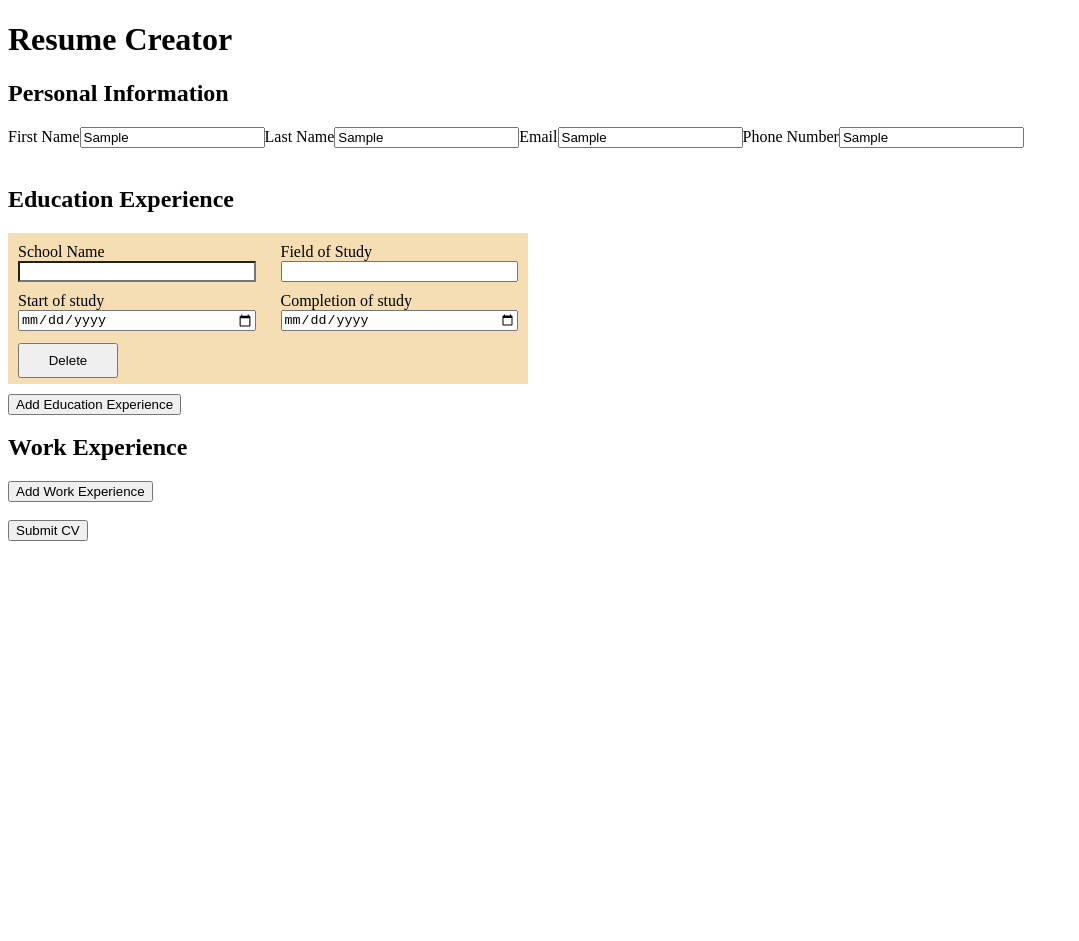
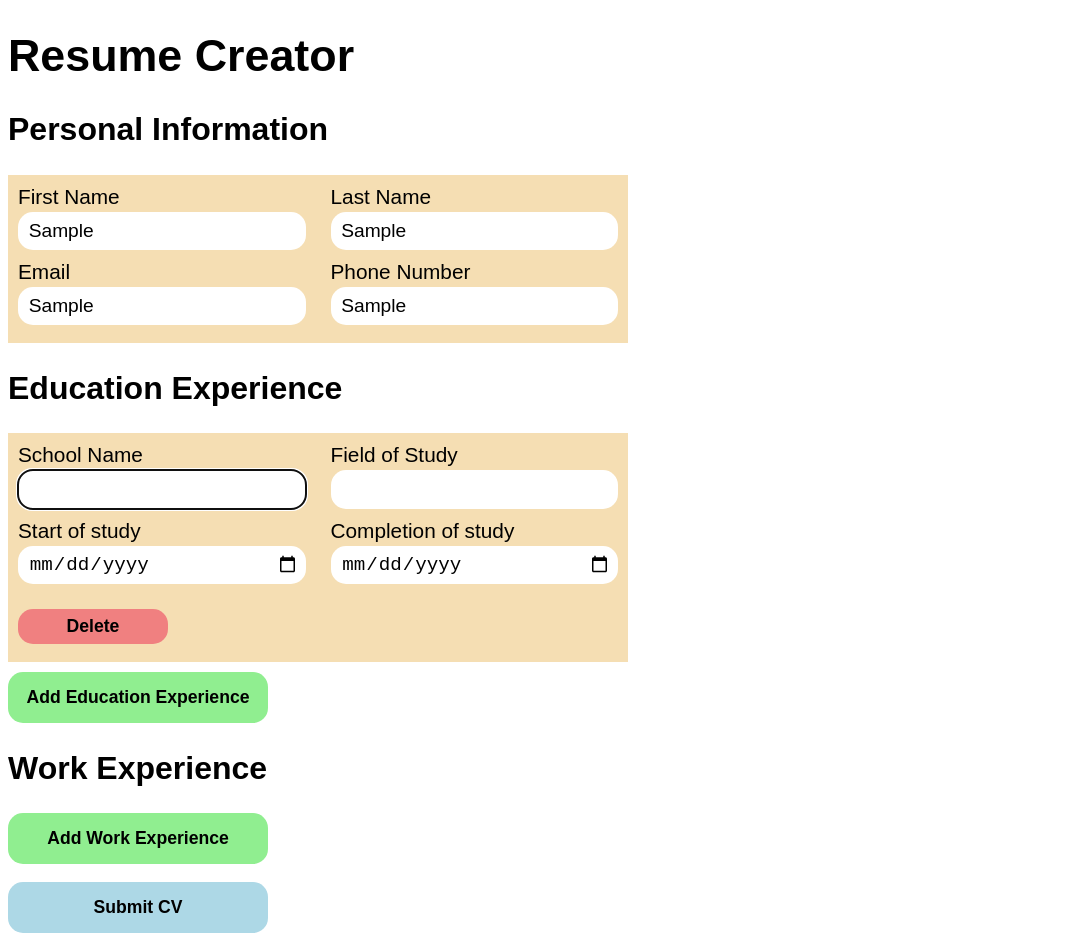
Before and after one commit to CowboyAragorn/CV-Application, a React (Create React App) app: page / in a window 1280 px wide. Both pictures are taken after typing "Sample", "Sample", "Sample", "Sample" into the empty fields and a click on the button "Add Education Experience". Shown: the whole page, without its empty margins (0-1079 px from the left). Before the commit the page ends 800 px from the top, so only its background shows below. Built offline with nearby package versions, Linux system fonts and the light colour scheme.

Commit message:
style: inputs, buttons, fonts

```diff
--- a/src/App.css
+++ b/src/App.css
@@ -1,29 +1,74 @@
-.eduContainer {
+:root {
+  font-family: sans-serif;
+}
+#pageHeader {
+  font-size: 2.8rem;
+}
+.inputHeader {
+  font-size: 2rem;
+}
+.eduContainer,
+.jobContainer,
+.personalInfoContainer {
   display: grid;
   grid-template-columns: 1fr 1fr;
   grid-template-rows: 1fr 1fr 1fr;
-  grid-auto-rows: 0;
   column-gap: 25px;
   row-gap: 10px;
   background-color: wheat;
-  width: 500px;
+  width: 600px;
   padding: 10px;
   padding-bottom: 3px;
   margin-bottom: 10px;
+  font-size: 1.2rem;
+}
+.personalInfoContainer {
+  grid-template-rows: 1fr 1fr 5px;
+}
+.eduContainer {
+  grid-auto-rows: 0;
+}
+.jobContainer {
+  grid-template-rows: repeat(4, auto);
 }
 .inputContainer {
   display: flex;
   flex-direction: column;
+  gap: 3px;
 }
+.inputContainer > :nth-child(1) {
+  font-size: 1.3rem;
+}
+.input {
+  height: 25px;
+  border-radius: 15px;
+  border: none;
+  font-size: 1.2rem;
+  padding: 5pt;
+  padding-left: 8pt;
+}
+
 .btnWrapper {
   display: flex;
   align-items: center;
   justify-content: left;
 }
+#descriptionContainer {
+  grid-column: 1/-1;
+}
+.description {
+  resize: none;
+  height: 50px;
+}
 .deleteBtn {
-  width: 100px;
+  width: 150px;
   height: 35px;
+  border-radius: 15px;
+  border: none;
   padding: 0;
+  background-color: lightcoral;
+  font-weight: bold;
+  font-size: 1.1rem;
 }
 .deleteBtn:hover {
   border: none;
@@ -32,6 +77,30 @@
   font-weight: bold;
   background-color: red;
 }
-#schoolName {
-  background-color: white;
+
+.addMoreBtn,
+#submitBtn {
+  border-radius: 15px;
+  border: none;
+  width: 260px;
+  background-color: lightgreen;
+  font-weight: bold;
+  padding: 15px;
+  font-size: 1.1em;
 }
+
+.addMoreBtn:hover {
+  background-color: green;
+  color: white;
+  cursor: pointer;
+}
+
+#submitBtn {
+  background-color: lightblue;
+  font-size: 1.1rem;
+}
+#submitBtn:hover {
+  background-color: blue;
+  color: white;
+  cursor: pointer;
+}
--- a/src/App.js
+++ b/src/App.js
@@ -9,12 +9,14 @@ class App extends Component {
     return (
       <>
         <form>
-          <h1>Resume Creator</h1>
+          <h1 id="pageHeader">Resume Creator</h1>
           <GenInfo />
           <EduExperience />
           <JobExperience />
           <br></br>
-          <button type="submit">Submit CV</button>
+          <button type="submit" id="submitBtn">
+            Submit CV
+          </button>
         </form>
       </>
     );
--- a/src/components/EduExperience.js
+++ b/src/components/EduExperience.js
@@ -1,5 +1,4 @@
 import React, { Component } from "react";
-import "./eduExperience.module.css";
 
 // /A section to add your educational experience
 //(school name, title of study, date of study)
@@ -23,6 +22,8 @@ class EduExperience extends Component {
         <div className="inputContainer">
           <label htmlFor="schoolName">School Name </label>
           <input
+            autoFocus
+            className="input"
             name="schoolName"
             id="schoolName"
             type="text"
@@ -33,6 +34,7 @@ class EduExperience extends Component {
         <div className="inputContainer">
           <label htmlFor="fieldOfStudy">Field of Study</label>
           <input
+            className="input"
             id="fieldOfStudy"
             onChange={this.handleChange.bind(this, i)}
             value={el.fieldOfStudy || ""}
@@ -42,6 +44,7 @@ class EduExperience extends Component {
         <div className="inputContainer">
           <label htmlFor="startDate">Start of study</label>
           <input
+            className="input"
             id="startDate"
             type="date"
             name="startVal"
@@ -52,6 +55,7 @@ class EduExperience extends Component {
         <div className="inputContainer">
           <label htmlFor="endDate">Completion of study</label>
           <input
+            className="input"
             id="endDate"
             type="date"
             name="endVal"
@@ -97,9 +101,13 @@ class EduExperience extends Component {
   render() {
     return (
       <>
-        <h2>Education Experience</h2>
+        <h2 className="inputHeader">Education Experience</h2>
         {this.createUI()}
-        <button type="button" onClick={this.addNewInputs}>
+        <button
+          type="button"
+          className="addMoreBtn"
+          onClick={this.addNewInputs}
+        >
           Add Education Experience
         </button>
         <br></br>
--- a/src/components/GenInfo.js
+++ b/src/components/GenInfo.js
@@ -19,35 +19,48 @@ class GenInfo extends Component {
 
   createUI() {
     return (
-      <div key={"personalInfo"}>
+      <div key={"personalInfo"} className="personalInfoContainer">
+        <div className="inputContainer">
           <label htmlFor="firstName">First Name</label>
           <input
+            autoFocus
+            className="input"
             id="firstName"
             type="text"
             value={this.firstName}
             onChange={this.handleChange}
           ></input>
+        </div>
+        <div className="inputContainer">
           <label htmlFor="lastName">Last Name</label>
           <input
+            className="input"
             id="lastName"
             type="text"
             value={this.lastName}
             onChange={this.handleChange}
           ></input>
+        </div>
+        <div className="inputContainer">
           <label htmlFor="email">Email</label>
           <input
+            className="input"
             id="email"
             type="text"
             value={this.email}
             onChange={this.handleChange}
           ></input>
+        </div>
+        <div className="inputContainer">
           <label htmlFor="phone">Phone Number</label>
           <input
+            className="input"
             id="phone"
             type="text"
             value={this.phone}
             onChange={this.handleChange}
           ></input>
+        </div>
       </div>
     );
   }
@@ -59,9 +72,8 @@ class GenInfo extends Component {
   render() {
     return (
       <>
-        <h2>Personal Information</h2>
+        <h2 className="inputHeader">Personal Information</h2>
         {this.createUI()}
-        <br></br>
       </>
     );
   }
--- a/src/components/JobExperience.js
+++ b/src/components/JobExperience.js
@@ -18,45 +18,67 @@ class JobExperience extends Component {
 
   createUI() {
     return this.state.values.map((el, i) => (
-      <div key={i}>
+      <div key={i} className="jobContainer">
+        <div className="inputContainer">
           <label htmlFor="companyName">Company Name</label>
           <input
+            autoFocus
+            className="input"
             id="companyName"
             type="text"
             value={el.companyName || ""}
             onChange={this.handleChange.bind(this, i)}
           ></input>
+        </div>
+        <div className="inputContainer">
           <label htmlFor="jobTitle">Job Title</label>
           <input
+            className="input"
             id="jobTitle"
             onChange={this.handleChange.bind(this, i)}
             value={el.jobTitle || ""}
             type="text"
           ></input>
+        </div>
+        <div className="inputContainer">
           <label htmlFor="startDate">Start Date</label>
           <input
+            className="input"
             id="startDate"
             type="date"
             onChange={this.handleChange.bind(this, i)}
             value={el.startDate || ""}
           ></input>
+        </div>
+        <div className="inputContainer">
           <label htmlFor="endDate">End Date</label>
           <input
+            className="input"
             id="endDate"
             type="date"
             onChange={this.handleChange.bind(this, i)}
             value={el.endDate || ""}
           ></input>
-        <label htmlFor="description">description</label>
+        </div>
+        <div className="inputContainer" id="descriptionContainer">
+          <label htmlFor="description">Description</label>
           <textarea
+            className="description"
             id="description"
             type="textbox"
             onChange={this.handleChange.bind(this, i)}
             value={el.description || ""}
           ></textarea>
-        <button type="button" onClick={this.removeExp.bind(this, i)}>
+        </div>
+        <div className="btnWrapper">
+          <button
+            type="button"
+            className="deleteBtn"
+            onClick={this.removeExp.bind(this, i)}
+          >
             Delete
           </button>
+        </div>
         <br></br>
       </div>
     ));
@@ -92,9 +114,13 @@ class JobExperience extends Component {
   render() {
     return (
       <>
-        <h2>Work Experience</h2>
+        <h2 className="inputHeader">Work Experience</h2>
         {this.createUI()}
-        <button type="button" onClick={this.addNewInputs}>
+        <button
+          type="button"
+          className="addMoreBtn"
+          onClick={this.addNewInputs}
+        >
           Add Work Experience
         </button>
         <br></br>
```
Also changed, not shown: src/components/eduExperience.module.css (deleted). Lines whose indentation alone changed are shown as unchanged.
